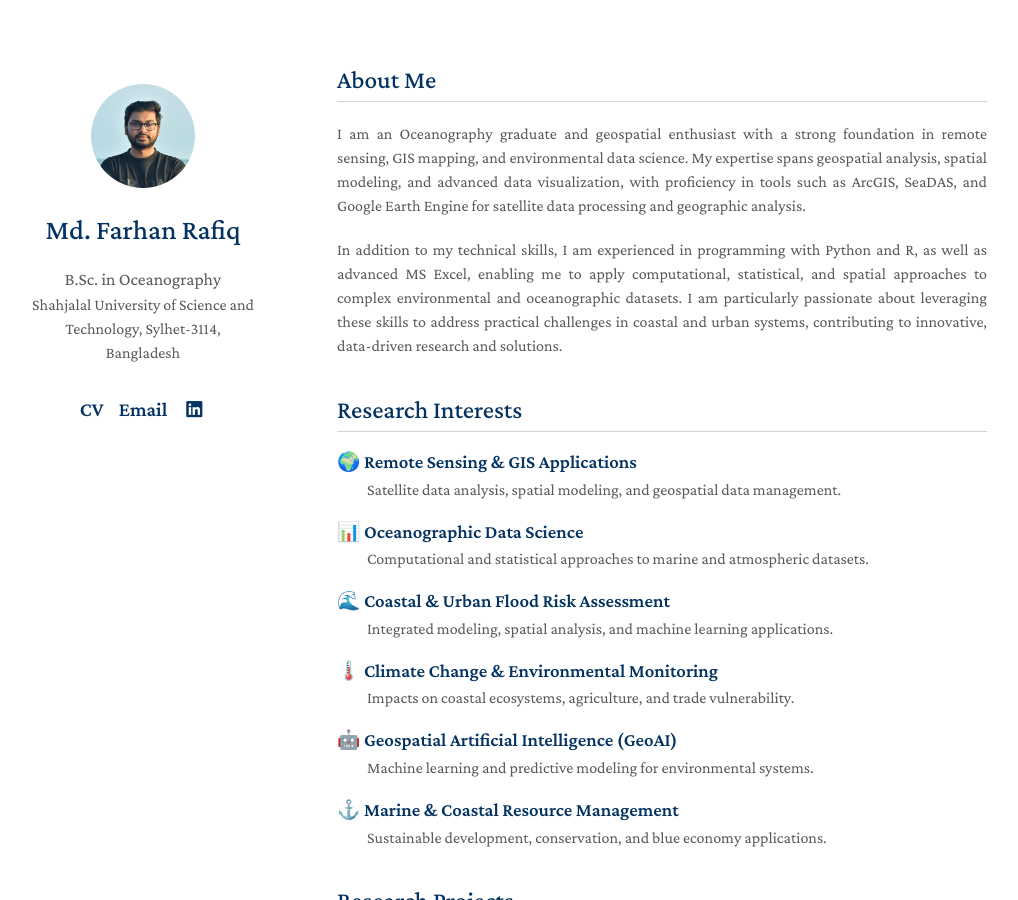
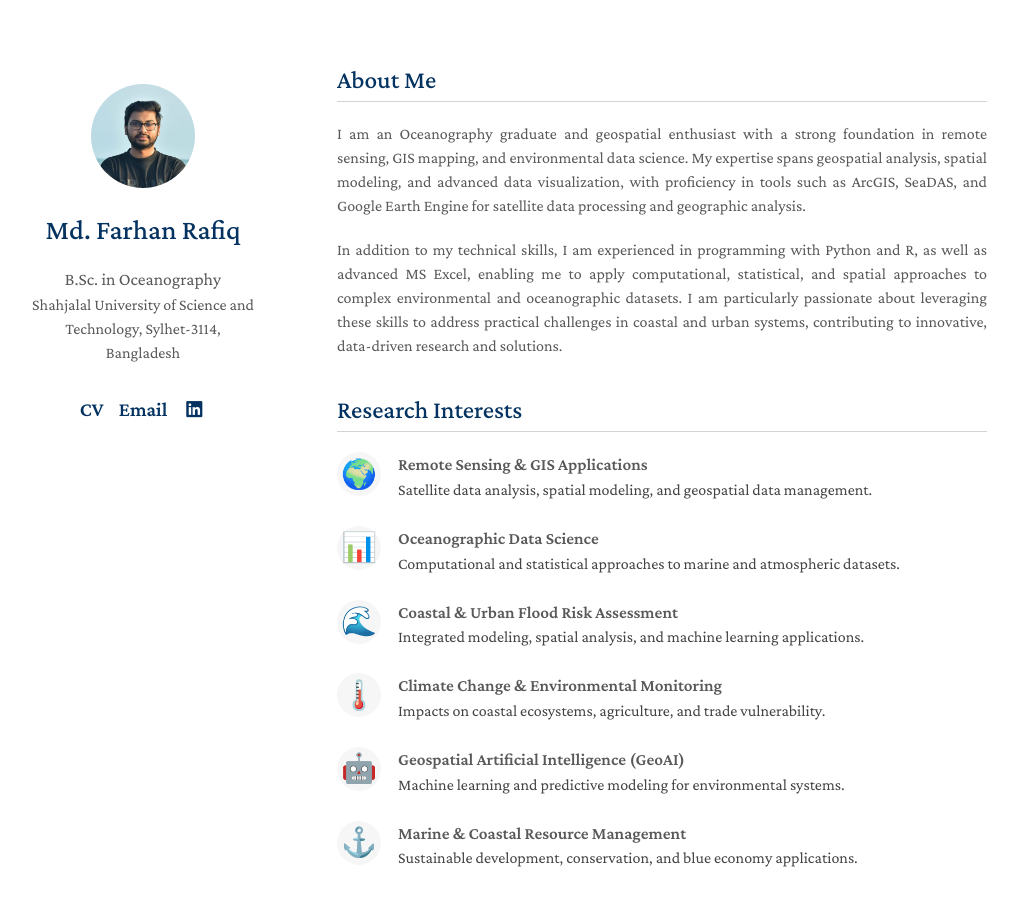
Before and after one commit to farhan-rafiq/farhan-rafiq.github.io, a Jekyll site: the page built from index.md, in a window 1280 px wide and 900 px high. Shown: the whole window, without its empty margins (133-1151 px from the left). Built offline with Jekyll 4.4.1, drawn with Linux system fonts in a browser that asks for light colours; a style sheet for code colours, icons or effects is not loaded.

Commit message:
Update index.md

```diff
--- a/index.md
+++ b/index.md
@@ -26,24 +26,63 @@ layout: homepage
 </div>
 
 <h2>Research Interests</h2>
+<ul style="list-style:none; padding-left:0;">
+  <li style="margin-bottom:24px; display:flex; align-items:flex-start;">
+    <span style="width:44px; height:44px; display:flex; align-items:center; justify-content:center; background:#f6f6f6; border-radius:50%; font-size:1.8em; margin-right:17px;">
+      🌍
+    </span>
+    <div>
+      <div style="font-size:1.07em; font-weight:600;">Remote Sensing & GIS Applications</div>
+      <div style="color:#444;">Satellite data analysis, spatial modeling, and geospatial data management.</div>
+    </div>
+  </li>
+  <li style="margin-bottom:24px; display:flex; align-items:flex-start;">
+    <span style="width:44px; height:44px; display:flex; align-items:center; justify-content:center; background:#f6f6f6; border-radius:50%; font-size:1.8em; margin-right:17px;">
+      📊
+    </span>
+    <div>
+      <div style="font-size:1.07em; font-weight:600;">Oceanographic Data Science</div>
+      <div style="color:#444;">Computational and statistical approaches to marine and atmospheric datasets.</div>
+    </div>
+  </li>
+  <li style="margin-bottom:24px; display:flex; align-items:flex-start;">
+    <span style="width:44px; height:44px; display:flex; align-items:center; justify-content:center; background:#f6f6f6; border-radius:50%; font-size:1.8em; margin-right:17px;">
+      🌊
+    </span>
+    <div>
+      <div style="font-size:1.07em; font-weight:600;">Coastal & Urban Flood Risk Assessment</div>
+      <div style="color:#444;">Integrated modeling, spatial analysis, and machine learning applications.</div>
+    </div>
+  </li>
+  <li style="margin-bottom:24px; display:flex; align-items:flex-start;">
+    <span style="width:44px; height:44px; display:flex; align-items:center; justify-content:center; background:#f6f6f6; border-radius:50%; font-size:1.8em; margin-right:17px;">
+      🌡️
+    </span>
+    <div>
+      <div style="font-size:1.07em; font-weight:600;">Climate Change & Environmental Monitoring</div>
+      <div style="color:#444;">Impacts on coastal ecosystems, agriculture, and trade vulnerability.</div>
+    </div>
+  </li>
+  <li style="margin-bottom:24px; display:flex; align-items:flex-start;">
+    <span style="width:44px; height:44px; display:flex; align-items:center; justify-content:center; background:#f6f6f6; border-radius:50%; font-size:1.8em; margin-right:17px;">
+      🤖
+    </span>
+    <div>
+      <div style="font-size:1.07em; font-weight:600;">Geospatial Artificial Intelligence (GeoAI)</div>
+      <div style="color:#444;">Machine learning and predictive modeling for environmental systems.</div>
+    </div>
+  </li>
+  <li style="margin-bottom:24px; display:flex; align-items:flex-start;">
+    <span style="width:44px; height:44px; display:flex; align-items:center; justify-content:center; background:#f6f6f6; border-radius:50%; font-size:1.8em; margin-right:17px;">
+      ⚓
+    </span>
+    <div>
+      <div style="font-size:1.07em; font-weight:600;">Marine & Coastal Resource Management</div>
+      <div style="color:#444;">Sustainable development, conservation, and blue economy applications.</div>
+    </div>
+  </li>
+</ul>
 
-  <h3 style="margin-bottom: 5px;">🌍 Remote Sensing & GIS Applications</h3>
-  <p style="margin-top: 0; margin-left: 30px;">Satellite data analysis, spatial modeling, and geospatial data management.</p>
-
-  <h3 style="margin-bottom: 5px;">📊 Oceanographic Data Science</h3>
-  <p style="margin-top: 0; margin-left: 30px;">Computational and statistical approaches to marine and atmospheric datasets.</p>
-
-  <h3 style="margin-bottom: 5px;">🌊 Coastal & Urban Flood Risk Assessment</h3>
-  <p style="margin-top: 0; margin-left: 30px;">Integrated modeling, spatial analysis, and machine learning applications.</p>
-
-  <h3 style="margin-bottom: 5px;">🌡️ Climate Change & Environmental Monitoring</h3>
-  <p style="margin-top: 0; margin-left: 30px;">Impacts on coastal ecosystems, agriculture, and trade vulnerability.</p>
-
-  <h3 style="margin-bottom: 5px;">🤖 Geospatial Artificial Intelligence (GeoAI)</h3>
-  <p style="margin-top: 0; margin-left: 30px;">Machine learning and predictive modeling for environmental systems.</p>
-
-  <h3 style="margin-bottom: 5px;">⚓ Marine & Coastal Resource Management</h3>
-  <p style="margin-top: 0; margin-left: 30px;">Sustainable development, conservation, and blue economy applications.</p>
 
 
 <h2>Research Projects</h2>
```
